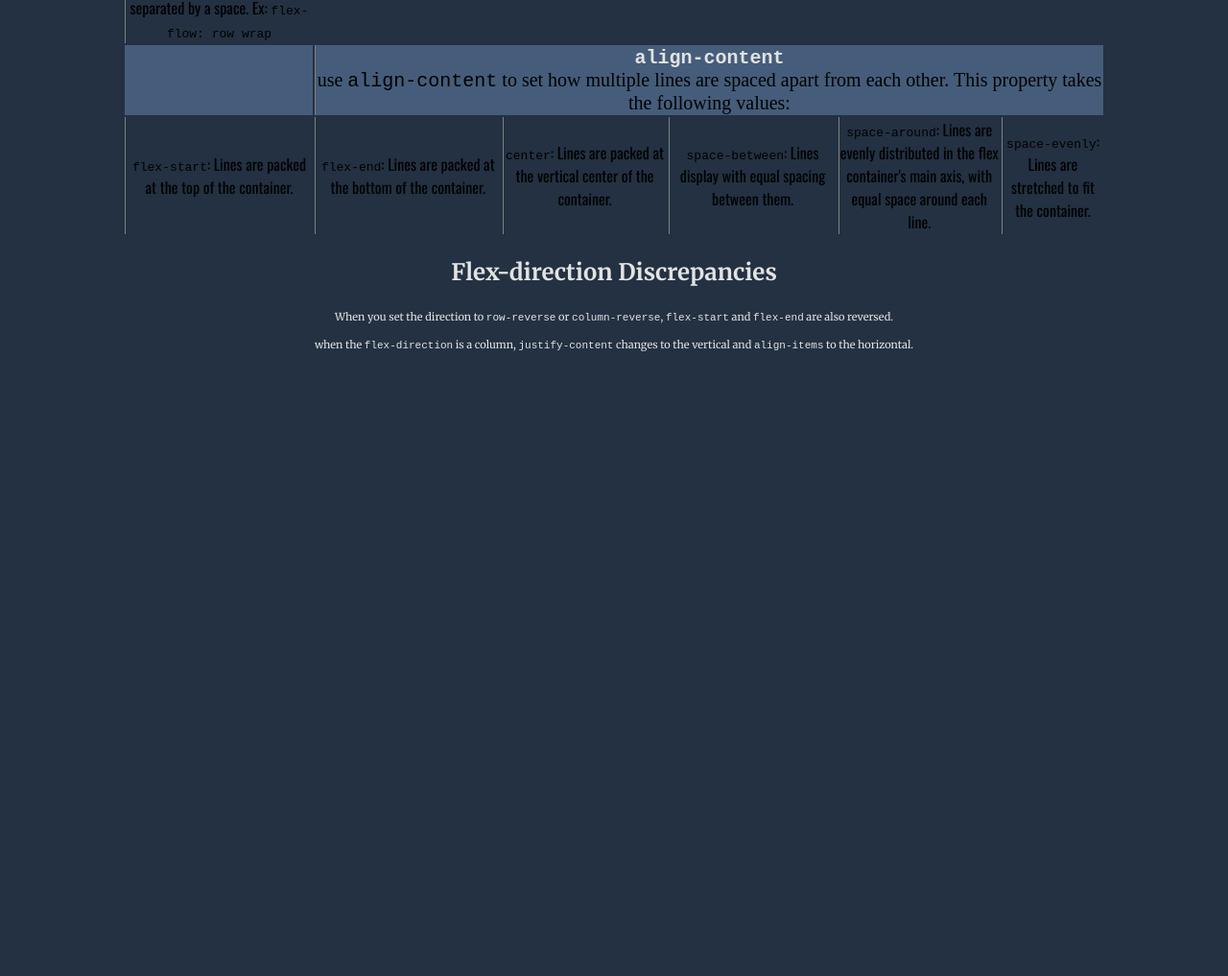
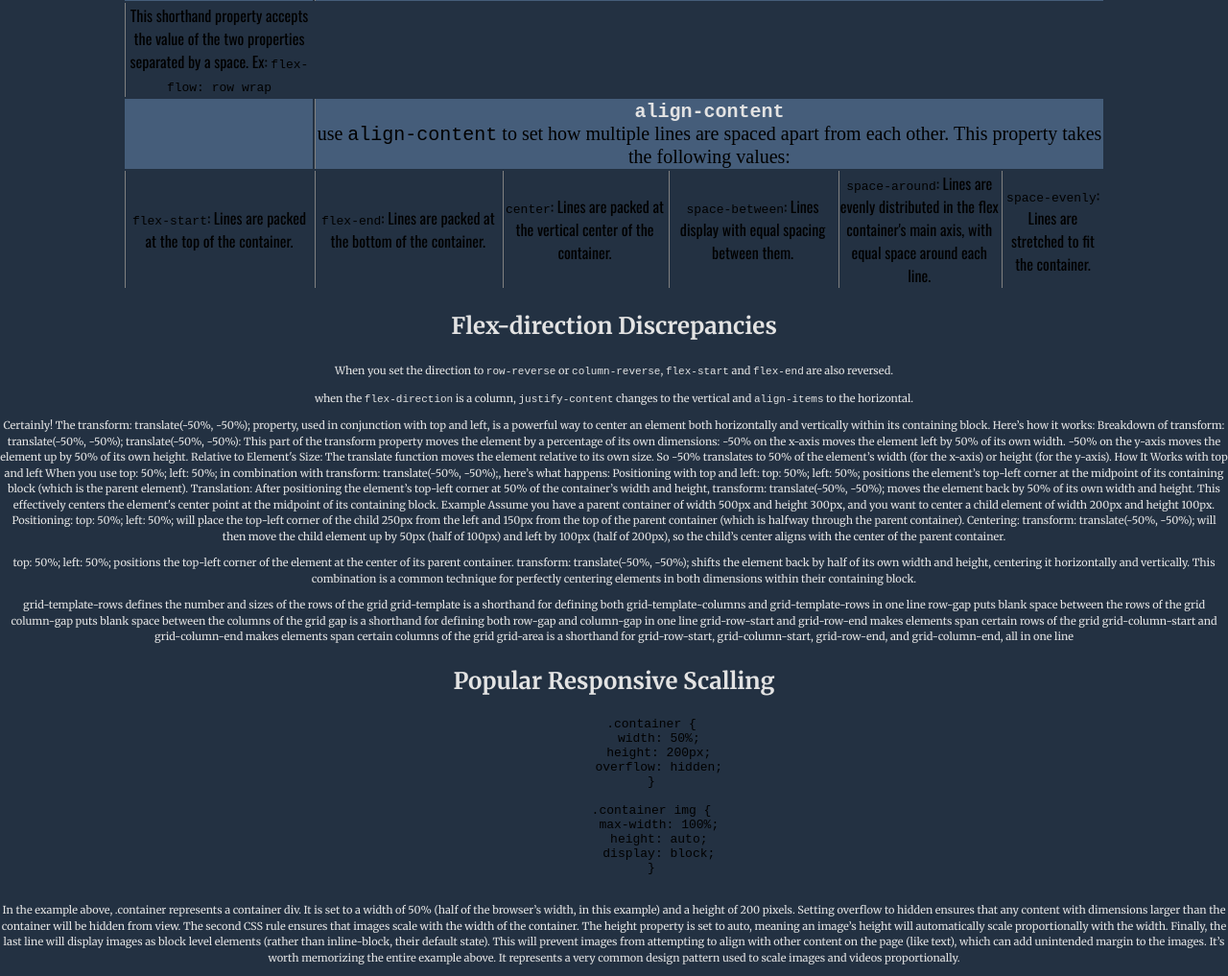
Before and after one commit to TrevorsDev/htmlCSSNotesProject, a plain HTML site: page index.html in a window 1280 px wide. Shown: the part 2357-3374 px from the top of the page at 96% size. Before the commit the page ends 2736 px from the top, so only its background shows below. Drawn offline with nearby package versions, Linux system fonts and the light colour scheme.

Commit message:
added another section. Scalling

```diff
--- a/index.html
+++ b/index.html
@@ -178,6 +178,7 @@
     <!-- Flexbox notes -->
     <section id="css">
       <h1>CSS Notes</h1>
+      <h2>Flex-box</h2>
       <table>
         <thead>
           <th>
@@ -392,6 +393,95 @@
       </p>
     </section>
 
+    <section class="position">
+      <div id="flex-box">
+        <p>Certainly! The transform: translate(-50%, -50%); property, used in conjunction with top and left, is a
+          powerful
+          way to center an element both horizontally and vertically within its containing block. Here’s how it works:
+
+          Breakdown of transform: translate(-50%, -50%);
+          translate(-50%, -50%): This part of the transform property moves the element by a percentage of its own
+          dimensions:
+
+          -50% on the x-axis moves the element left by 50% of its own width.
+          -50% on the y-axis moves the element up by 50% of its own height.
+          Relative to Element's Size: The translate function moves the element relative to its own size. So -50%
+          translates to 50% of the element’s width (for the x-axis) or height (for the y-axis).
+
+          How It Works with top and left
+          When you use top: 50%; left: 50%; in combination with transform: translate(-50%, -50%);, here’s what happens:
+
+          Positioning with top and left:
+
+          top: 50%; left: 50%; positions the element’s top-left corner at the midpoint of its containing block (which is
+          the parent element).
+          Translation:
+
+          After positioning the element’s top-left corner at 50% of the container’s width and height, transform:
+          translate(-50%, -50%); moves the element back by 50% of its own width and height.
+          This effectively centers the element's center point at the midpoint of its containing block.
+          Example
+          Assume you have a parent container of width 500px and height 300px, and you want to center a child element of
+          width 200px and height 100px.
+
+          Positioning:
+
+          top: 50%; left: 50%; will place the top-left corner of the child 250px from the left and 150px from the top of
+          the parent container (which is halfway through the parent container).
+          Centering:
+
+          transform: translate(-50%, -50%); will then move the child element up by 50px (half of 100px) and left by
+          100px
+          (half of 200px), so the child’s center aligns with the center of the parent container.</p>
+        <p>top: 50%; left: 50%; positions the top-left corner of the element at the center of its parent container.
+          transform: translate(-50%, -50%); shifts the element back by half of its own width and height, centering it
+          horizontally and vertically.
+          This combination is a common technique for perfectly centering elements in both dimensions within their
+          containing block.</p>
+      </div>
+
+      <div id="grid">
+        <p>grid-template-rows defines the number and sizes of the rows of the grid
+          grid-template is a shorthand for defining both grid-template-columns and grid-template-rows in one line
+          row-gap puts blank space between the rows of the grid
+          column-gap puts blank space between the columns of the grid
+          gap is a shorthand for defining both row-gap and column-gap in one line
+          grid-row-start and grid-row-end makes elements span certain rows of the grid
+          grid-column-start and grid-column-end makes elements span certain columns of the grid
+          grid-area is a shorthand for grid-row-start, grid-column-start, grid-row-end, and grid-column-end, all in one
+          line</p>
+      </div>
+
+      <div id="scalling">
+        <h2>Popular Responsive Scalling</h2>
+        <pre>
+          .container {
+            width: 50%;
+            height: 200px;
+            overflow: hidden;
+          }
+
+          .container img {
+            max-width: 100%;
+            height: auto;
+            display: block;
+          }
+        </pre>
+        <p>In the example above, .container represents a container div. It is set to a width of 50% (half of the
+          browser’s width, in this example) and a height of 200 pixels. Setting overflow to hidden ensures that any
+          content with dimensions larger than the container will be hidden from view.
+
+          The second CSS rule ensures that images scale with the width of the container. The height property is set to
+          auto, meaning an image’s height will automatically scale proportionally with the width. Finally, the last line
+          will display images as block level elements (rather than inline-block, their default state). This will prevent
+          images from attempting to align with other content on the page (like text), which can add unintended margin to
+          the images.
+
+          It’s worth memorizing the entire example above. It represents a very common design pattern used to scale
+          images and videos proportionally.</p>
+      </div>
+    </section>
+
 
 </body>
 
```
